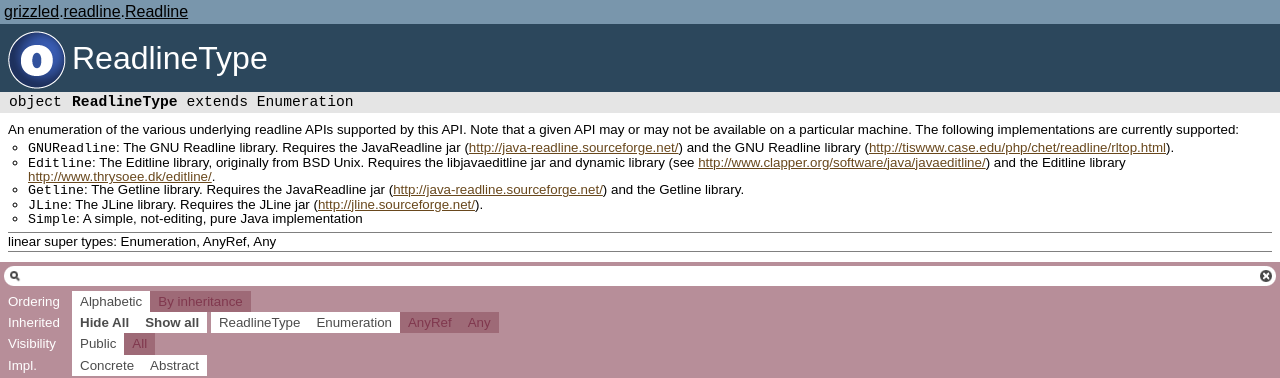
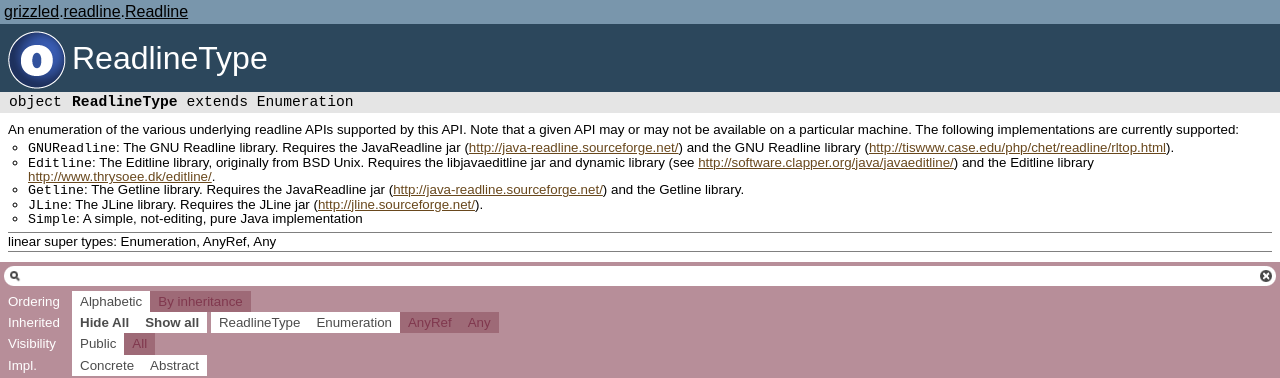
Before and after one commit to bmc/grizzled-scala, a Jekyll site: the page api/grizzled/readline/Readline$$ReadlineType$.html, which Jekyll copies as it is, in a window 1280 px wide. Shown: the top 378 px of the page. Built offline with Jekyll 4.4.1, drawn with Linux system fonts in a browser that asks for light colours.

Commit message:
www.clapper.org/software -> software.clapper.org bmc.github.com -> software.clapper.org

```diff
--- a/_includes/header.html
+++ b/_includes/header.html
@@ -5,7 +5,7 @@
 <head>
 <meta http-equiv="content-type" content="text/html;charset=UTF-8"></meta>
 <title>{{ page.title }}</title>
-<link href="http://bmc.github.com/stylesheets/style.css" media="screen" rel="stylesheet" type="text/css"/>
+<link href="http://software.clapper.org/stylesheets/style.css" media="screen" rel="stylesheet" type="text/css"/>
 <link href="stylesheets/style.css" media="screen" rel="stylesheet" type="text/css"/>
 </head>
 
@@ -14,7 +14,7 @@
 <div class="header">
   <table class="banner">
     <tr valign="bottom">
-      <td class="banner-image" width="82"><img src="http://bmc.github.com/images/clapper-logo.png" width="82" height="81"/></td>
+      <td class="banner-image" width="82"><img src="http://software.clapper.org/images/clapper-logo.png" width="82" height="81"/></td>
       <td class="banner-title"><span class="title">{{ page.title }}</span></td>
     </tr>
   </table>
@@ -22,7 +22,7 @@
   <div class="linktabs">
     <span class="linktab"><a href="index.html">Home</a></span>
     <span class="linktab"><a href="http://github.com/bmc/grizzled-scala">Code</a></span>
-    <span class="linktab"><a href="http://www.clapper.org/software/">Other Software</a></span>
+    <span class="linktab"><a href="http://software.clapper.org/">Other Software</a></span>
   </div>
 
   <br clear="all"/>
--- a/_layouts/withTOC.html
+++ b/_layouts/withTOC.html
@@ -1,6 +1,6 @@
 {% include header.html %}
 
-<script type="text/javascript" src="http://bmc.github.com/js/toc.js">
+<script type="text/javascript" src="http://software.clapper.org/js/toc.js">
 <!-- -->
 </script>
 
--- a/api/grizzled/readline/Readline$$ReadlineType$.html
+++ b/api/grizzled/readline/Readline$$ReadlineType$.html
@@ -39,7 +39,7 @@ supported:</p><ul><li><code>GNUReadline</code>: The GNU Readline library. Requir
       and the GNU Readline library
       (<a href="http://tiswww.case.edu/php/chet/readline/rltop.html">http://tiswww.case.edu/php/chet/readline/rltop.html</a>).</li><li><code>Editline</code>: The Editline library, originally from BSD Unix.
       Requires the libjavaeditline jar and dynamic library (see
-      <a href="http://www.clapper.org/software/java/javaeditline/">http://www.clapper.org/software/java/javaeditline/</a>)
+      <a href="http://software.clapper.org/java/javaeditline/">http://software.clapper.org/java/javaeditline/</a>)
       and the Editline library
       <a href="http://www.thrysoee.dk/editline/">http://www.thrysoee.dk/editline/</a>.</li><li><code>Getline</code>: The Getline library. Requires the JavaReadline jar
       (<a href="http://java-readline.sourceforge.net/">http://java-readline.sourceforge.net/</a>)
```
Also changed, not shown: changelog.md.
